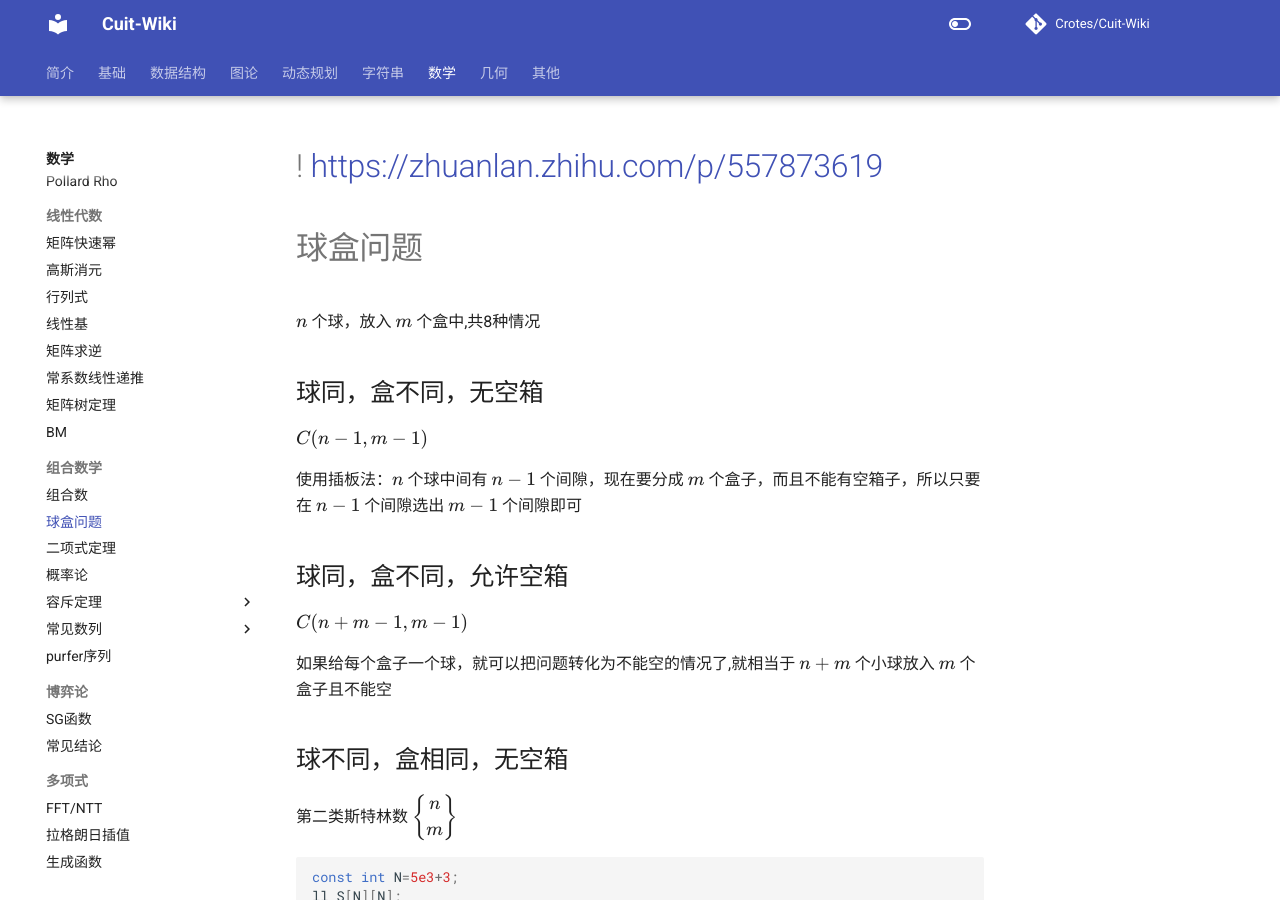
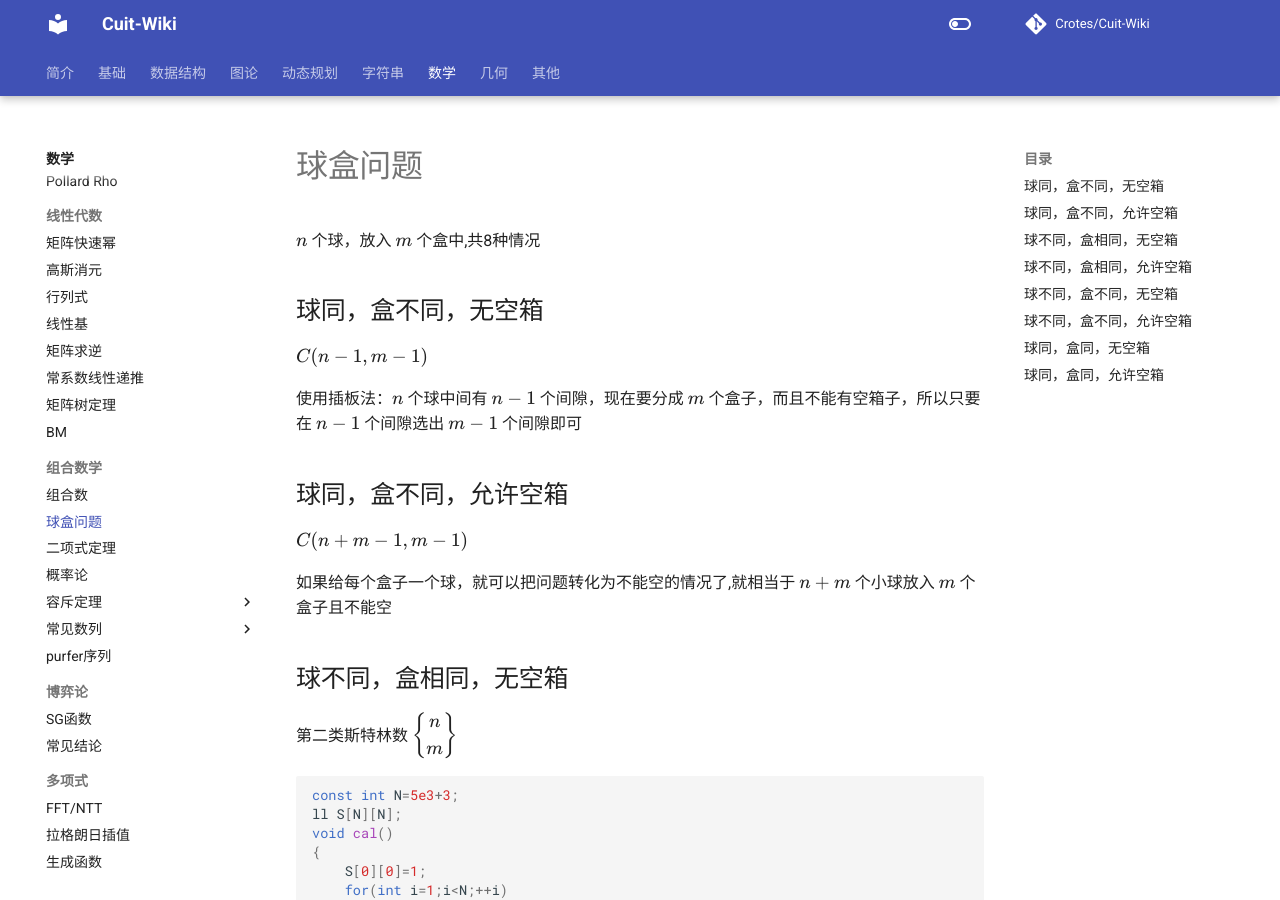
Before and after one commit to Crotes/Cuit-Wiki, an MkDocs documentation site: the page built from docs/Combinatorics/球盒问题.md, in a window 1280 px wide and 900 px high. Built offline with MkDocs 1.6.1 and Material for MkDocs 9.7.7, drawn with Linux system fonts in a browser that asks for light colours; formulas are drawn with MathJax 3; comment, search, counter and statistics services are not loaded; some of the changed lines change nothing that is shown.

Commit message:
Update 球盒问题.md
优化排版

```diff
--- a/docs/Combinatorics/球盒问题.md
+++ b/docs/Combinatorics/球盒问题.md
@@ -1,4 +1,3 @@
-#! https://zhuanlan.zhihu.com/p/557873619
 # 球盒问题
 $n$ 个球，放入 $m$ 个盒中,共8种情况
 ## 球同，盒不同，无空箱
```
